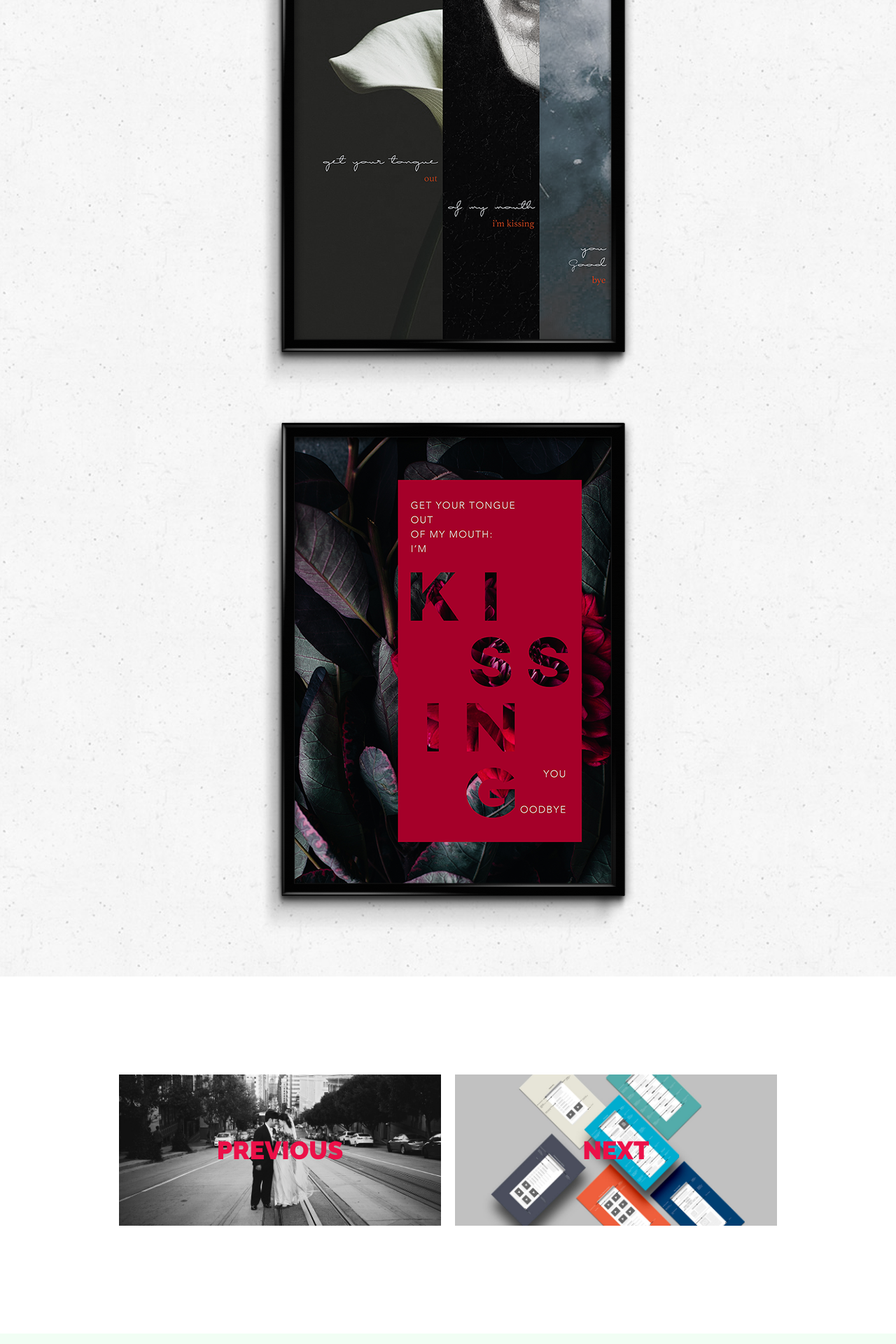
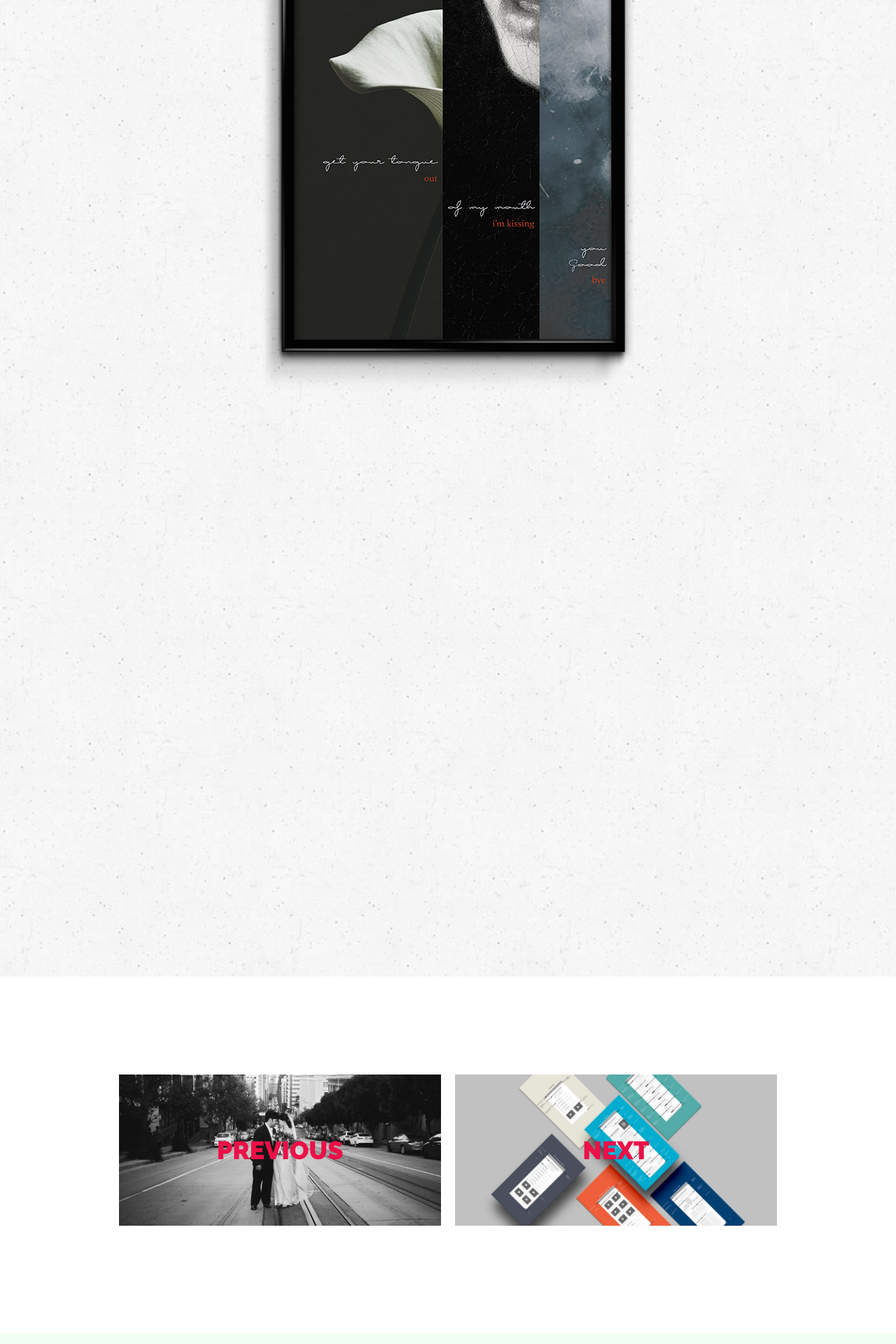
Before and after one commit to alicelifogarty/profile, a Jekyll site: the page built from sideProjects.html, in a window 1280 px wide. Shown: the part 2431-4351 px from the top of the page at 70% size. Built offline with Jekyll 4.4.1, drawn with Linux system fonts in a browser that asks for light colours; nearby versions of some CDN libraries.

Commit message:
testing delay

```diff
--- a/sideProjects.html
+++ b/sideProjects.html
@@ -52,8 +52,8 @@
 				<p>Just like hand lettering is an art, so is joining photography and typography. These posters were inspired by the same poem by Ted Kooser.</p>
 			</div> <!-- closes container -->
 			<div class="back">
-				<img src="img/sideProjects/goodbyeFrame.png" class="workImg smallImg wow fadeInUp" alt="Poem by Ted Kooser" />
-				<img src="img/sideProjects/kissingGoodbyeFrame.png" class="workImg smallImg wow fadeInUp" alt="Poem by Ted Kooser" />
+				<img src="img/sideProjects/goodbyeFrame.png" class="workImg smallImg wow fadeInUp" data-wow-delay="2s" alt="Poem by Ted Kooser" />
+				<img src="img/sideProjects/kissingGoodbyeFrame.png" class="workImg smallImg wow fadeInUp" data-wow-delay="4s"  alt="Poem by Ted Kooser" />
 			</div> <!-- closes back-->
 		</article>
 	</div> <!-- closes workSub -->
```
